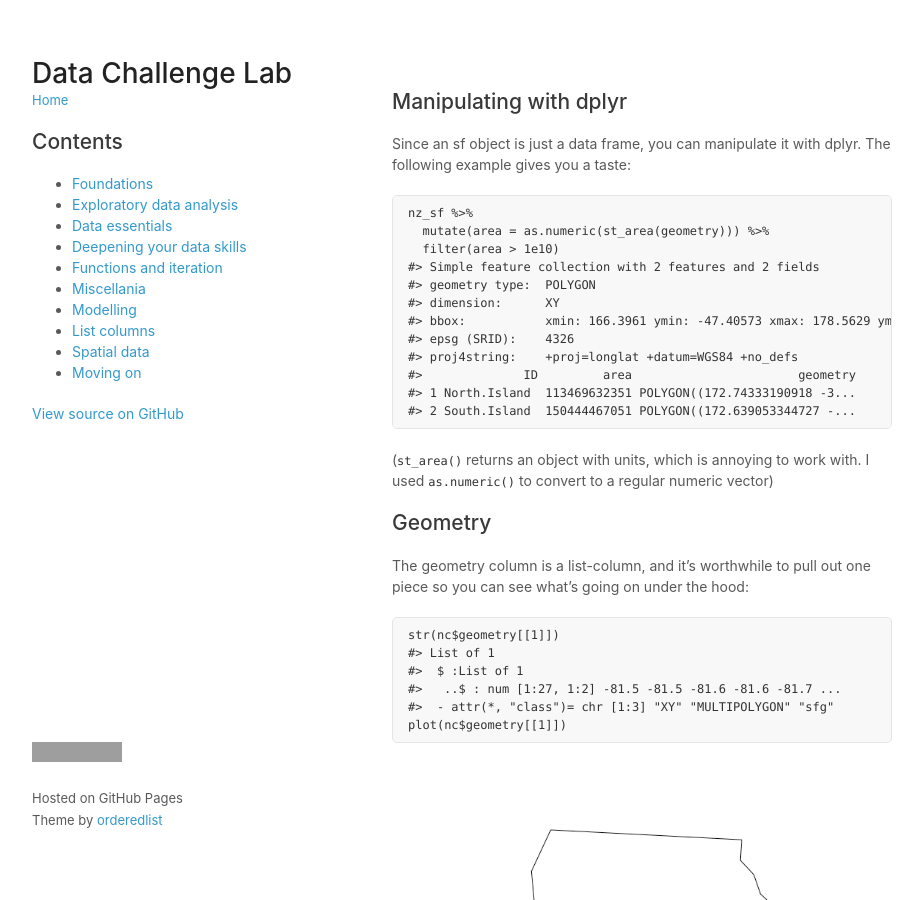
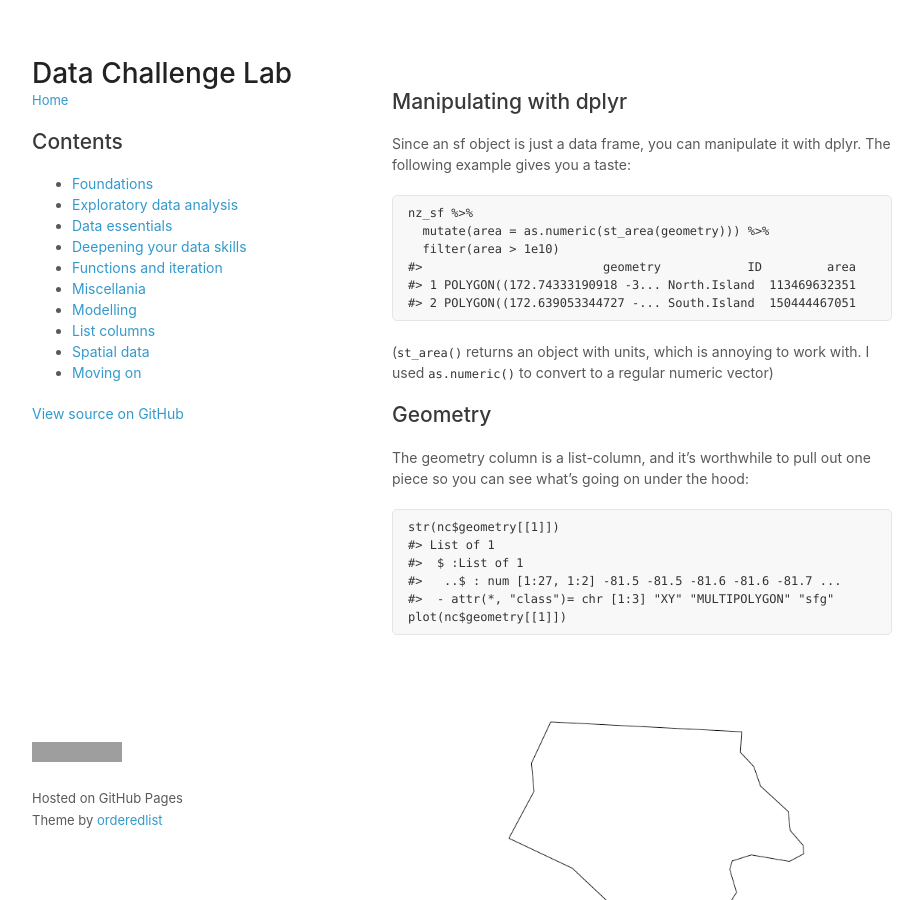
Before and after one commit to dcl-2017-04/curriculum, a Jekyll site: the page built from docs/notes/spatial-basics.md, in a window 1280 px wide and 900 px high, scrolled down 3025 px. Shown: the whole window, without its empty margins (178-1101 px from the left). Built offline with Jekyll 4.4.1, drawn with Linux system fonts in a browser that asks for light colours; our own code applies the rules of GitHub Pages for plain Markdown files; a script that is not in the unit is left out; some of the changed text lies outside the part shown; grey boxes are pictures that could not be loaded.

Commit message:
Fix typos

````diff
--- a/docs/notes/spatial-basics.md
+++ b/docs/notes/spatial-basics.md
@@ -138,15 +138,9 @@ Since an sf object is just a data frame, you can manipulate it with dplyr. The f
 nz_sf %>%
   mutate(area = as.numeric(st_area(geometry))) %>%
   filter(area > 1e10)
-#> Simple feature collection with 2 features and 2 fields
-#> geometry type:  POLYGON
-#> dimension:      XY
-#> bbox:           xmin: 166.3961 ymin: -47.40573 xmax: 178.5629 ymax: -34.39895
-#> epsg (SRID):    4326
-#> proj4string:    +proj=longlat +datum=WGS84 +no_defs
-#>              ID         area                       geometry
-#> 1 North.Island  113469632351 POLYGON((172.74333190918 -3...
-#> 2 South.Island  150444467051 POLYGON((172.639053344727 -...
+#>                         geometry            ID         area
+#> 1 POLYGON((172.74333190918 -3... North.Island  113469632351
+#> 2 POLYGON((172.639053344727 -... South.Island  150444467051
 ```
 
 (`st_area()` returns an object with units, which is annoying to work with. I used `as.numeric()` to convert to a regular numeric vector)
--- a/notes/spatial-basics.Rmd
+++ b/notes/spatial-basics.Rmd
@@ -123,8 +123,8 @@ This is list of lists of matrices:
     you have a landmass that contains an lake. (Or a landmass that contains
     an lake which has an island which has a pond).
 
-*   The matrix is gives the location of each point on the boundary of the
-    polygon.
+*   Each row of the matrix gives the location of a point on the boundary of
+    the polygon.
 
 ## Coordinate system
 
````
Also changed, not shown: other parts of docs/notes/spatial-basics.md (+1 -1 lines), docs/rmarkdown-formats.md (+3 -4 lines), notes/spatial-basics.md (+4 -10 lines).
